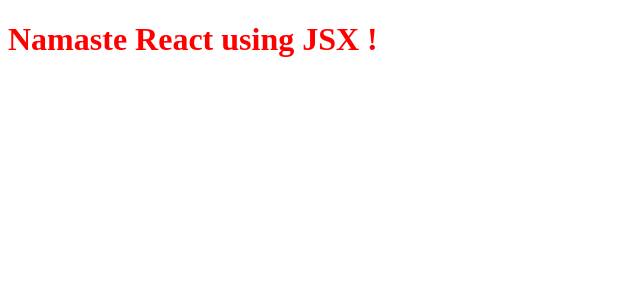
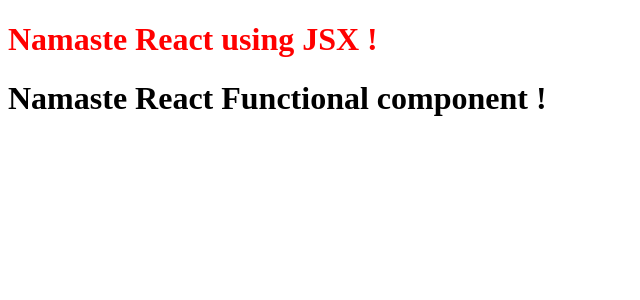
Before and after one commit to mahesh353/namaste-react, a React (Vite) app: page / in a window 1280 px wide. Shown: the top 300 px of the page, without its empty margins (0-640 px from the left). Built offline with nearby package versions, Linux system fonts and the light colour scheme.

Commit message:
second checkin for episode 03

```diff
--- a/App.js
+++ b/App.js
@@ -16,6 +16,22 @@
   </h1>
 );
 
+const TitleComponent = () => (
+  <h1 id="heading" className="head">
+    Namaste React using JSX !
+  </h1>
+);
+
+//React Components
+const HeadingComponent = () => {
+  return (
+    <div id="container">
+      <TitleComponent />
+      <h1> Namaste React Functional component !</h1>
+    </div>
+  );
+};
+
 var root = ReactDOM.createRoot(document.getElementById("root"));
 
-root.render(jsxHeading);
+root.render(<HeadingComponent />);
```
Also changed, not shown: 1 other file (tests, documents, lock files or other folders).
